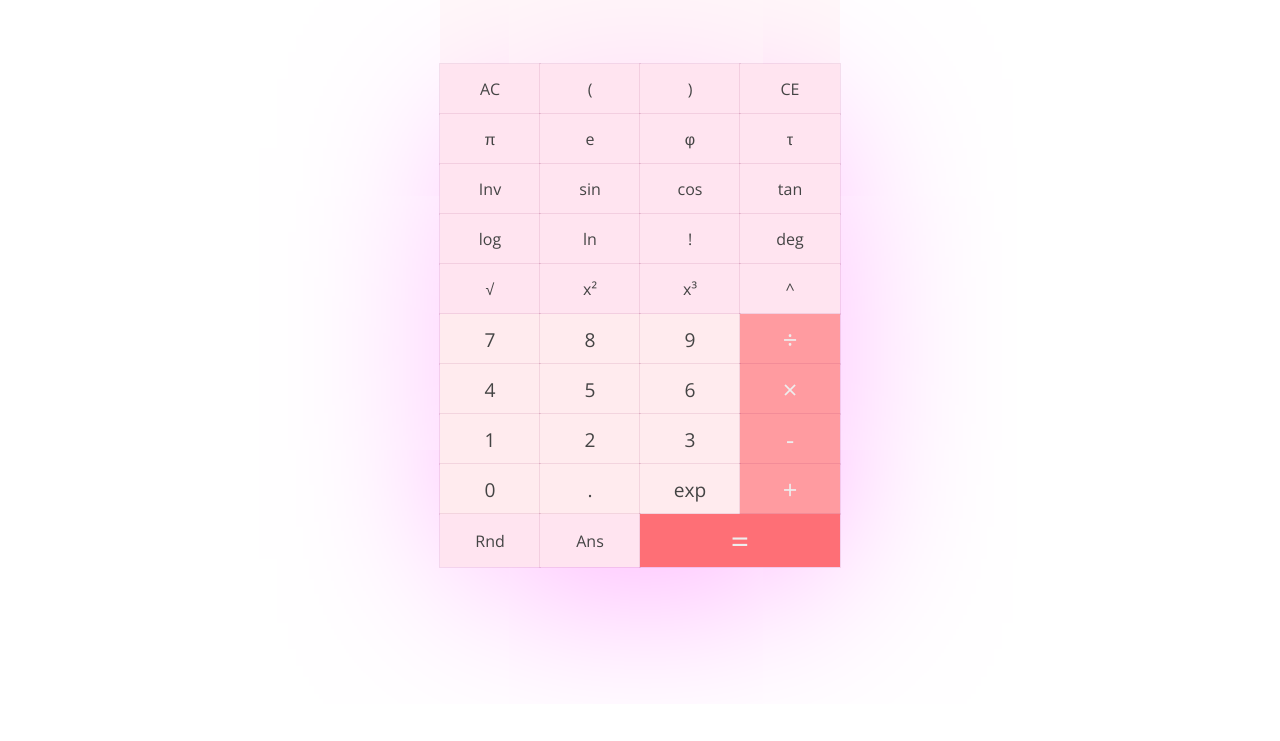
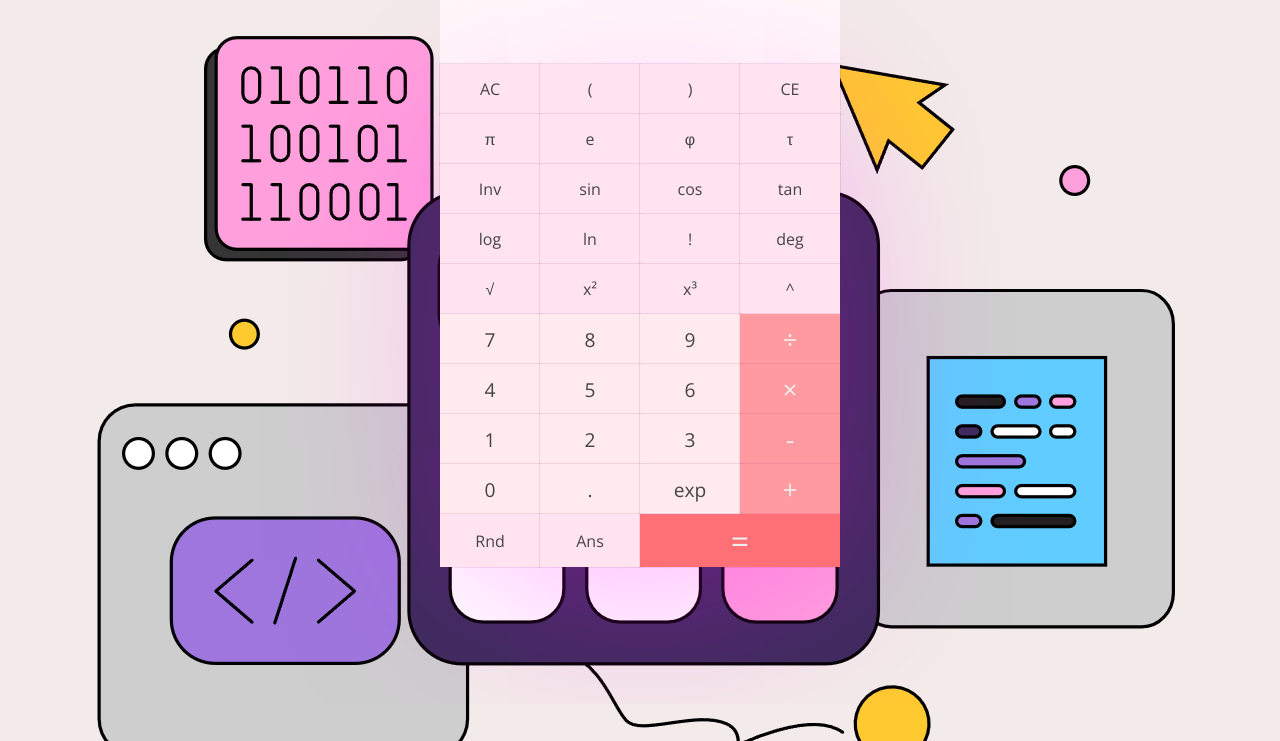
Before and after one commit to Aditya2434/Calculator, a plain HTML site: page index.html in a window 1280 px wide. Shown: the part 59-800 px from the top of the page. Drawn offline with nearby package versions, Linux system fonts and the light colour scheme.

Commit message:
Update style.css

```diff
--- a/style.css
+++ b/style.css
@@ -14,7 +14,7 @@ h4 {
 }
 
 body {
-/*   background-image: url('maths.png'); */
+  background-image: url('maths.png');
   font-weight: 300;
   margin: 0;
 }
```
